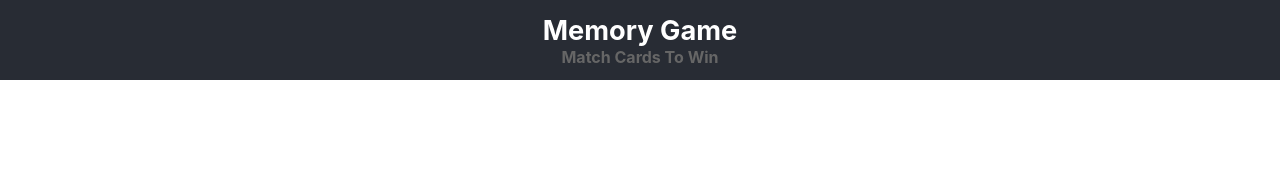
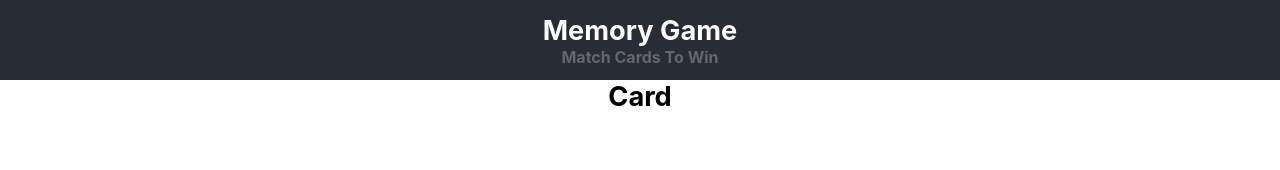
Before and after one commit to dustinblainemyers/memory-game, a React (Create React App) app: page / in a window 1280 px wide. Shown: the top 170 px of the page. Built offline with nearby package versions, Linux system fonts and the light colour scheme.

Commit message:
step 4 complete

```diff
--- a/src/App.js
+++ b/src/App.js
@@ -1,6 +1,7 @@
 import React from 'react';
 
 import './App.css';
+import MemoryCard from "./components/memorycard.jsx"
 
 function App() {
   return (
@@ -10,6 +11,7 @@ function App() {
         <h2>Match Cards To Win</h2>
 
       </header>
+      <MemoryCard/>
     </div>
   );
 }
```
